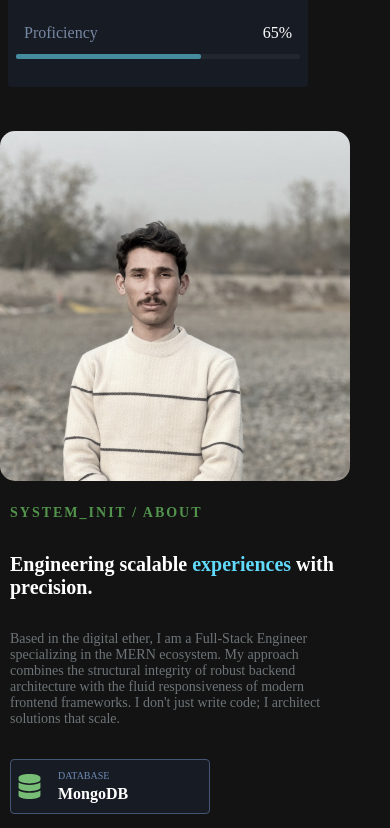
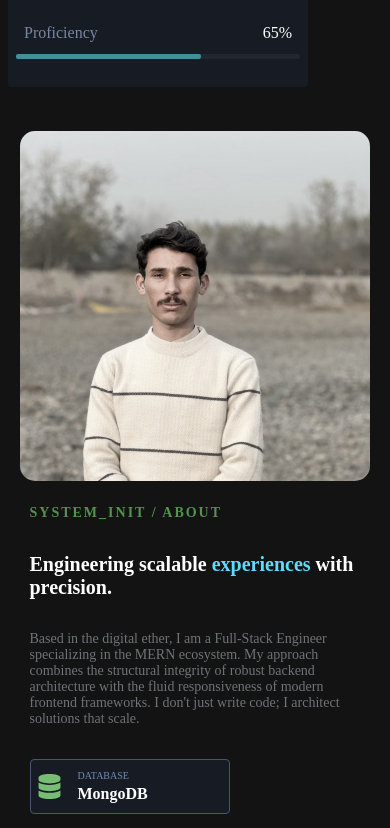
Before and after one commit to Ahsanulhaq01/portfolio-website, a React (Vite) app: page / in a window 390 px wide. Shown: the part 3900-4728 px from the top of the page. Built offline with nearby package versions, Linux system fonts and the light colour scheme.

Commit message:
style: adjust alignment and justification in about section for improved layout

```diff
--- a/src/pages/about/about.css
+++ b/src/pages/about/about.css
@@ -84,7 +84,8 @@
         gap: 1rem;
     }
     .about-section{
-      align-items: start;
+      align-items: center;
+      justify-content: center;
     }
     .about-text-container{
         min-width: 100%;
```
